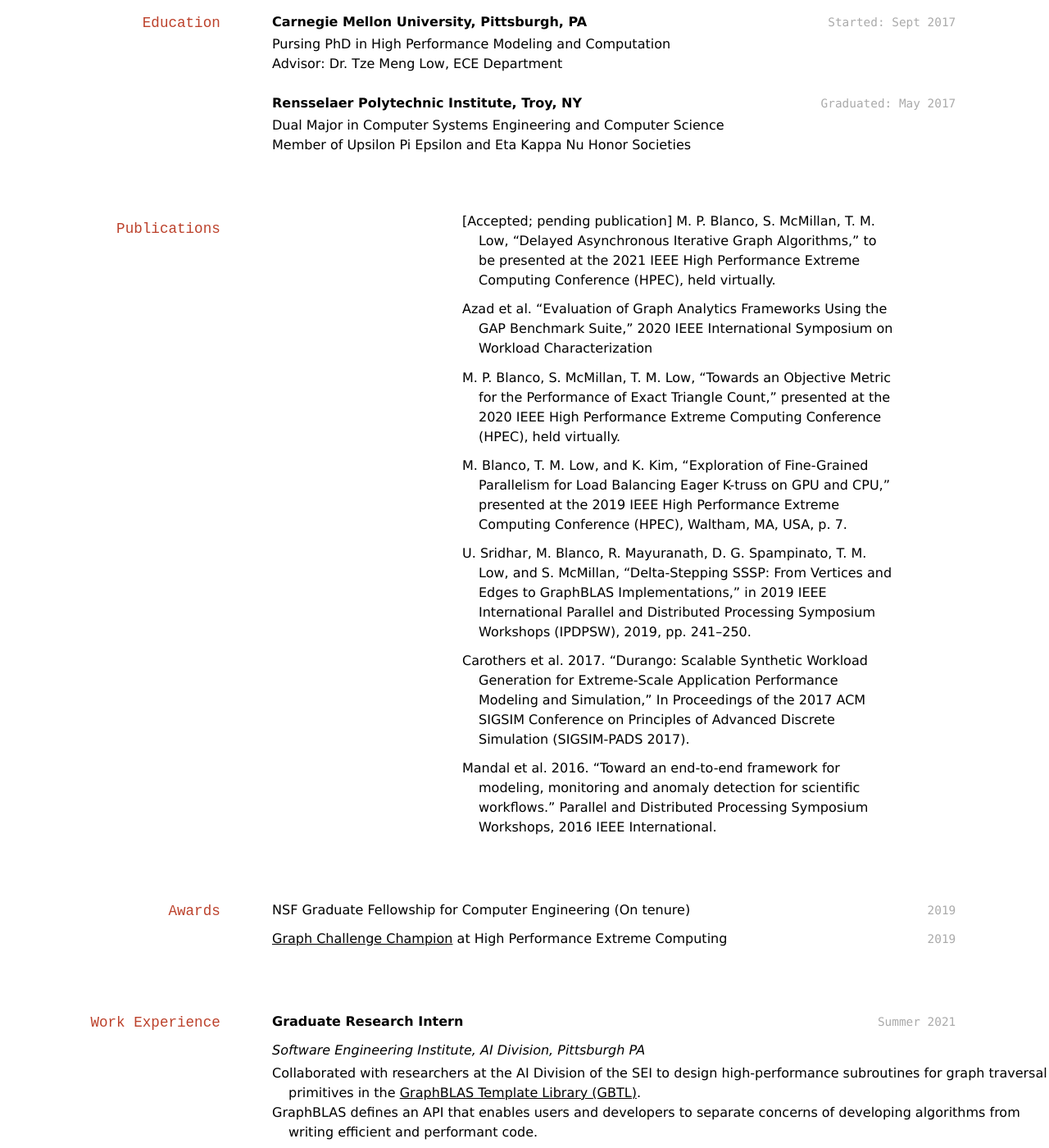
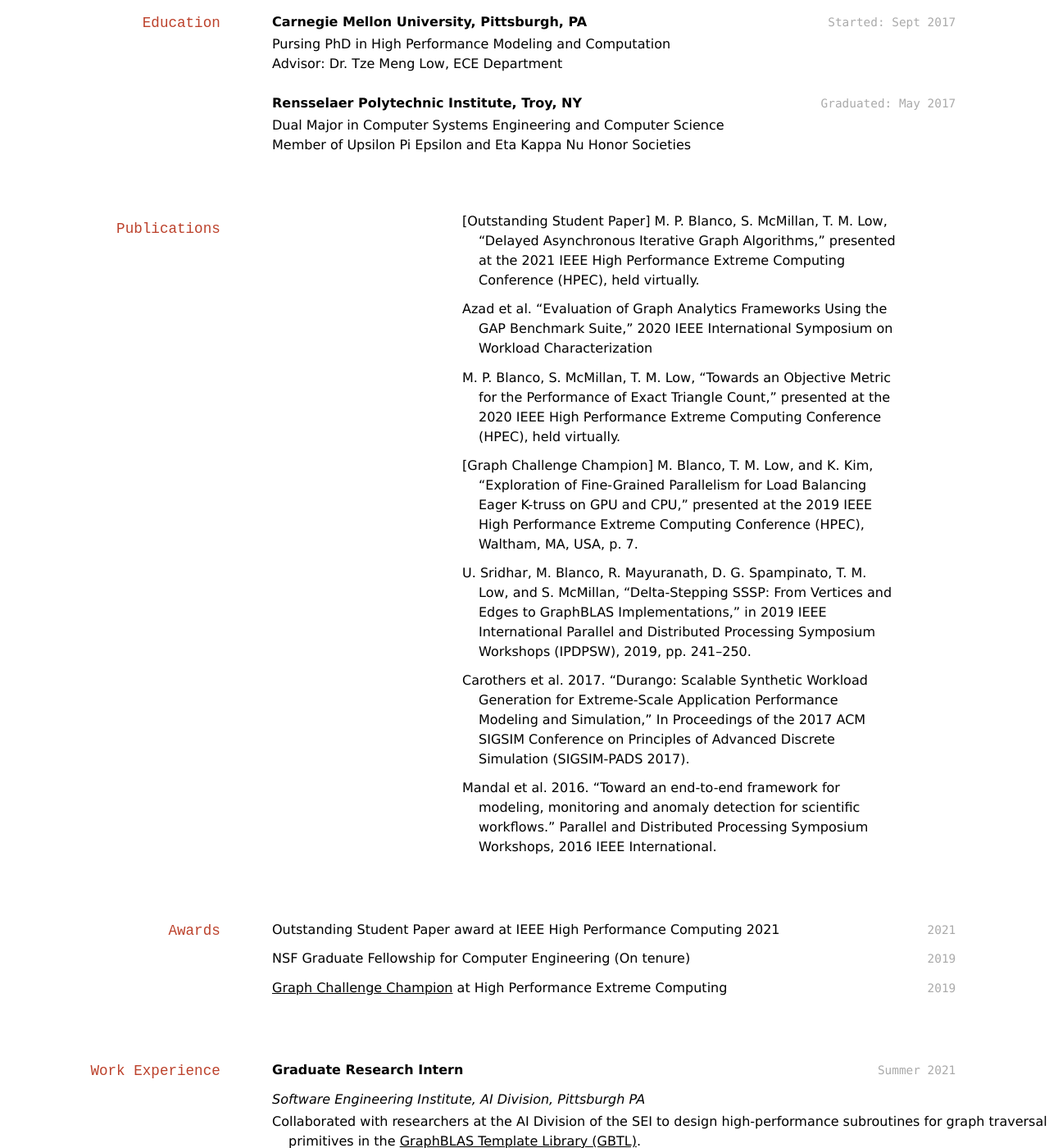
Before and after one commit to MaiaBlanco/maiablanco.github.io, a Jekyll site: the page built from resume.md, in a window 1280 px wide and 1400 px high, scrolled down 242 px. Shown: the whole window at 82% size. Built offline with Jekyll 4.4.1, drawn with Linux system fonts in a browser that asks for light colours.

Commit message:
Update CV.

```diff
--- a/resume.md
+++ b/resume.md
@@ -14,7 +14,7 @@ Graph processing, performance modeling, High Performance Computing (HPC), comput
 
 `Started: Sept 2017`
 __Carnegie Mellon University, Pittsburgh, PA__
-<!-- `Cumulative GPA: 3.91/4.0` -->
+<!-- `Cumulative GPA: 3.92/4.0` -->
 - Pursing PhD in High Performance Modeling and Computation
 - Advisor: Dr. Tze Meng Low, ECE Department
 
@@ -26,13 +26,13 @@ __Rensselaer Polytechnic Institute, Troy, NY__
 
 ## Publications
 
-- \[Accepted; pending publication\] M. P. Blanco, S. McMillan, T. M. Low, "Delayed Asynchronous Iterative Graph Algorithms," to be presented at the 2021 IEEE High Performance Extreme Computing Conference (HPEC), held virtually.
+- \[Outstanding Student Paper\] M. P. Blanco, S. McMillan, T. M. Low, "Delayed Asynchronous Iterative Graph Algorithms," presented at the 2021 IEEE High Performance Extreme Computing Conference (HPEC), held virtually.
 
 - Azad et al. "Evaluation of Graph Analytics Frameworks Using the GAP Benchmark Suite," 2020 IEEE International Symposium on Workload Characterization
 
 - M. P. Blanco, S. McMillan, T. M. Low, "Towards an Objective Metric for the Performance of Exact Triangle Count," presented at the 2020 IEEE High Performance Extreme Computing Conference (HPEC), held virtually.
 
-- M. Blanco, T. M. Low, and K. Kim, "Exploration of Fine-Grained Parallelism for Load Balancing Eager K-truss on GPU and CPU," presented at the 2019 IEEE High Performance Extreme Computing Conference (HPEC), Waltham, MA, USA, p. 7.
+- \[Graph Challenge Champion\] M. Blanco, T. M. Low, and K. Kim, "Exploration of Fine-Grained Parallelism for Load Balancing Eager K-truss on GPU and CPU," presented at the 2019 IEEE High Performance Extreme Computing Conference (HPEC), Waltham, MA, USA, p. 7.
 
 - U. Sridhar, M. Blanco, R. Mayuranath, D. G. Spampinato, T. M. Low, and S. McMillan, "Delta-Stepping SSSP: From Vertices and Edges to GraphBLAS Implementations," in 2019 IEEE International Parallel and Distributed Processing Symposium Workshops (IPDPSW), 2019, pp. 241–250.
 
@@ -41,6 +41,9 @@ __Rensselaer Polytechnic Institute, Troy, NY__
 - Mandal et al. 2016. "Toward an end-to-end framework for modeling, monitoring and anomaly detection for scientific workflows." Parallel and Distributed Processing Symposium Workshops, 2016 IEEE International.
 
 ## Awards
+`2021`
+Outstanding Student Paper award at IEEE High Performance Computing 2021
+
 `2019`
 NSF Graduate Fellowship for Computer Engineering (On tenure)
 
```
